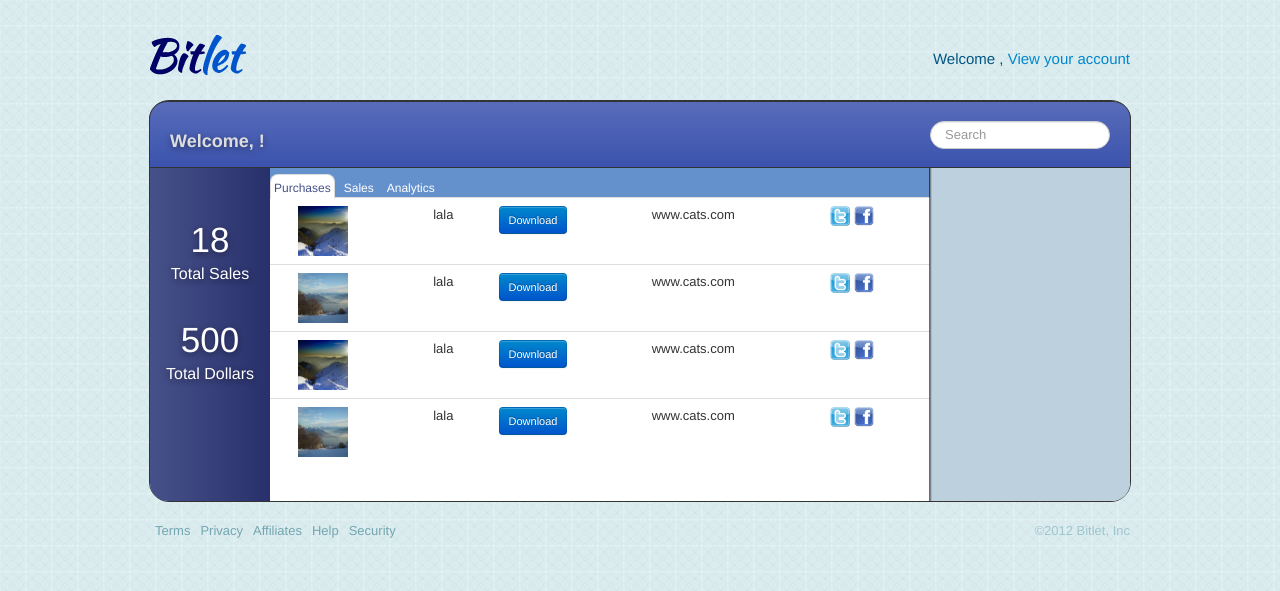
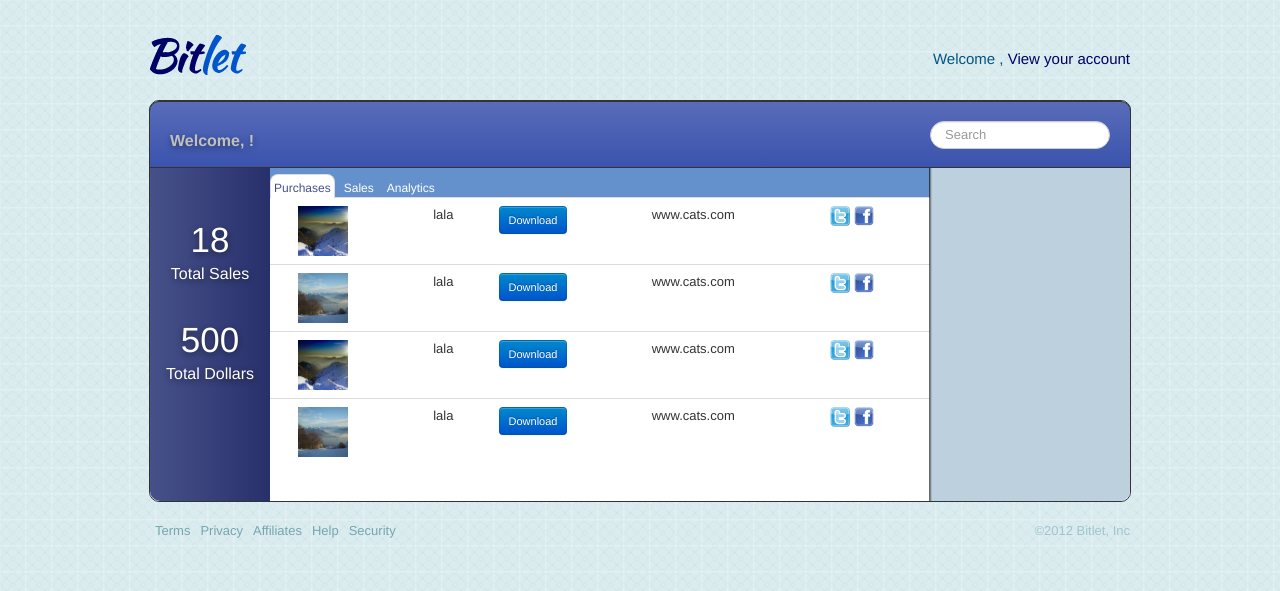
Before and after one commit to repat/Bitlet, a PHP site: page /admin in a window 1280 px wide. Shown: the top 591 px of the page. Run offline with PHP 8.4, Linux system fonts and the light colour scheme; the visitor is signed in with stand-in values (Sample User, id 1); data that the repository does not hold is empty.

Commit message:
changes to admin

```diff
--- a/view/admin/style.css
+++ b/view/admin/style.css
@@ -9,9 +9,9 @@
 	background: #fff;
 	border: 1px solid #333;
 	o-border-radius: 20px;
-	-moz-border-radius: 20px;
-	-webkit-border-radius: 20px;
-	border-radius: 20px;
+	-moz-border-radius: 10px;
+	-webkit-border-radius: 10px;
+	border-radius: 10px;
 }
 
 .topDiv {
@@ -31,10 +31,10 @@
 	/* For IE 8 */-ms-filter: "progid:DXImageTransform.Microsoft.Shadow(Strength=4, Direction=135, Color='#000000')";
 	/* For IE 5.5 - 7 */
 	filter: progid:DXImageTransform.Microsoft.Shadow(Strength=4, Direction=135, Color='#000000');
-	-moz-border-radius-topleft: 18px;
-	-webkit-border-top-left-radius: 18px;
-	-moz-border-radius-topright: 18px;
-	-webkit-border-top-right-radius: 18px;
+	-moz-border-radius-topleft: 10px;
+	-webkit-border-top-left-radius: 10px;
+	-moz-border-radius-topright: 10px;
+	-webkit-border-top-right-radius: 10px;
 
 }
 
@@ -44,10 +44,10 @@
 
 
 .topDiv h1 {
-	color: #ddd;
+	color: #c0c0c0;
 	padding-left: 20px;
 	padding-top:21px;
-	font-size:18px;
+	font-size:16px;
 	text-shadow: 0 2px 6px rgba(0, 0, 0, 0.43);
 }
 
@@ -63,12 +63,12 @@
 	filter: progid:DXImageTransform.Microsoft.gradient(startColorstr='#475189', endColorstr='#28306B'); /* for IE */
 	background: -webkit-gradient(linear, left top, right top, from(#475189), to(#28306B)); /* for webkit browsers */
 	background: -moz-linear-gradient(left,  #475189,  #28306B); /* for firefox 3.6+ */
-	o-border-top-left-radius: 18px;
-	-moz-border-radius-topleft: 18px;
-	-webkit-border-top-left-radius: 18px;
-	o-border-bottom-left-radius: 18px;
-	-moz-border-radius-bottomleft: 18px;
-	-webkit-border-bottom-left-radius: 18px;
+	o-border-top-left-radius: 10px;
+	-moz-border-radius-topleft: 10px;
+	-webkit-border-top-left-radius: 10px;
+	o-border-bottom-left-radius: 10px;
+	-moz-border-radius-bottomleft: 10px;
+	-webkit-border-bottom-left-radius: 10px;
 }
 
 .leftSideDiv .sideData {
@@ -115,12 +115,12 @@
 	height:100%;
 	float: right;
 	background:#BCD0DD;
-	o-border-top-right-radius: 18px;
-	-moz-border-radius-topright: 18px;
-	-webkit-border-top-right-radius: 18px;
-	o-border-bottom-right-radius: 18px;
-	-moz-border-radius-bottomright: 18px;
-	-webkit-border-bottom-right-radius: 18px;
+	o-border-top-right-radius: 10px;
+	-moz-border-radius-topright: 10px;
+	-webkit-border-top-right-radius: 10px;
+	o-border-bottom-right-radius: 10px;
+	-moz-border-radius-bottomright: 10px;
+	-webkit-border-bottom-right-radius: 10px;
 }
 
 #shadow {
--- a/view/templates/style.css
+++ b/view/templates/style.css
@@ -29,10 +29,11 @@
 .menu-navbar-bitlet{
 	font-size:15px;
 	padding-top:50px;
-	color:#08C;
+	color:#000066;
 }
 .menu-navbar-bitlet a{
 	padding:0px 0px 0 15px;
+	color:#000066;
 }
 .menu-navbar-bitlet #account {
 	padding: 0px;
```
